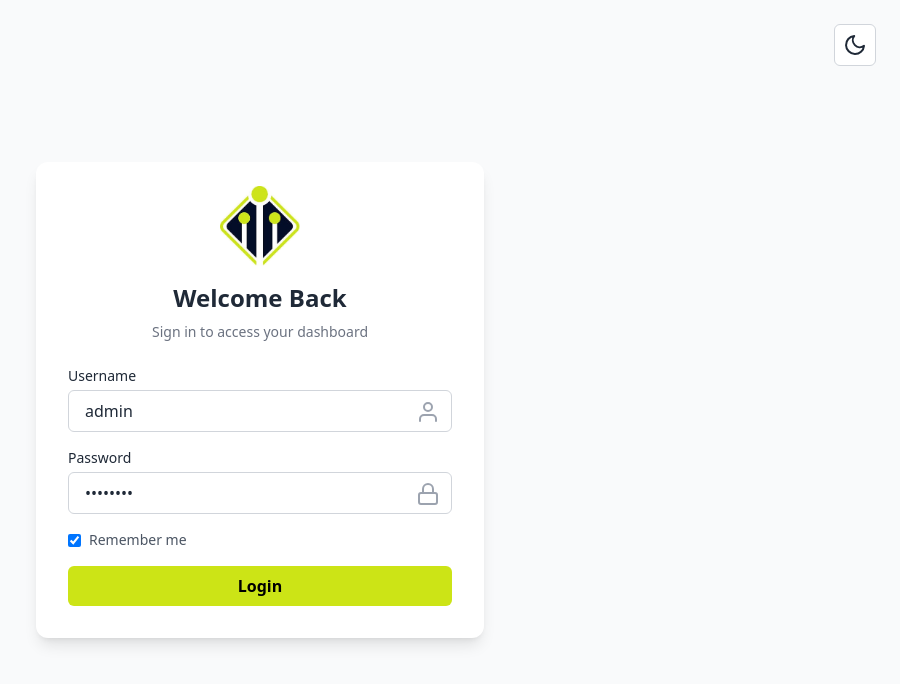
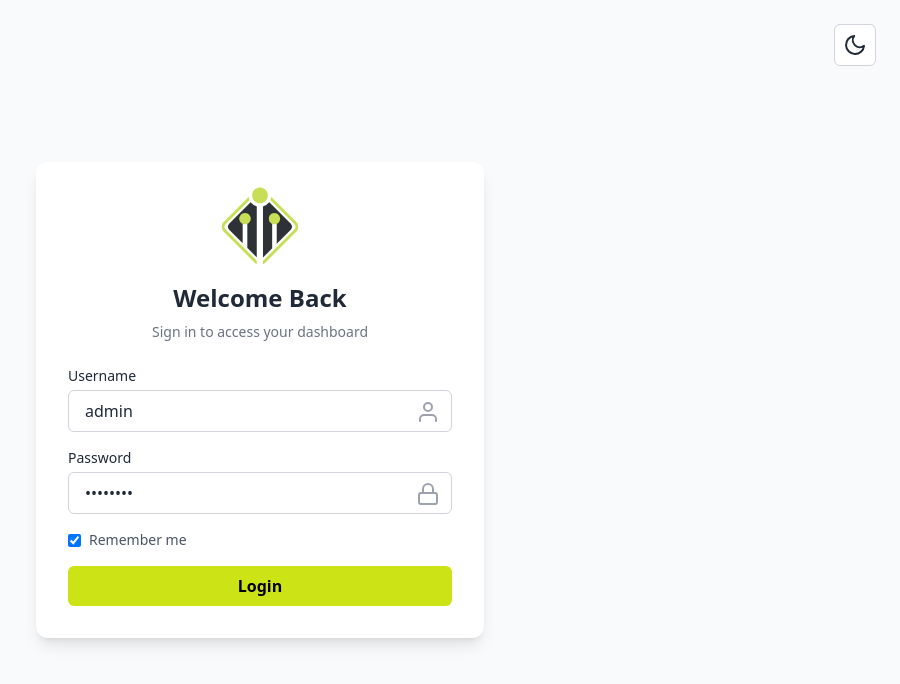
Before and after one commit to adriana-debug/twc, a plain HTML site: page login.html in a window 1280 px wide. Shown: the whole page, without its empty margins (380-1280 px from the left). Drawn offline with nearby package versions, Linux system fonts and the light colour scheme.

Commit message:
Update login.html

```diff
--- a/login.html
+++ b/login.html
@@ -90,7 +90,7 @@
   <div class="w-full max-w-md login-card rounded-xl shadow-lg p-8">
     <div class="flex justify-center mb-6">
       <div class="w-16 h-16 bg-white rounded-md overflow-hidden rotated-logo">
-        <img src="dmi_logo.jpg" alt="Logo" class="w-full h-full object-cover"
+        <img src="dmi_logo.png" alt="Logo" class="w-full h-full object-cover"
           onerror="this.style.display='none'">
       </div>
     </div>
```
